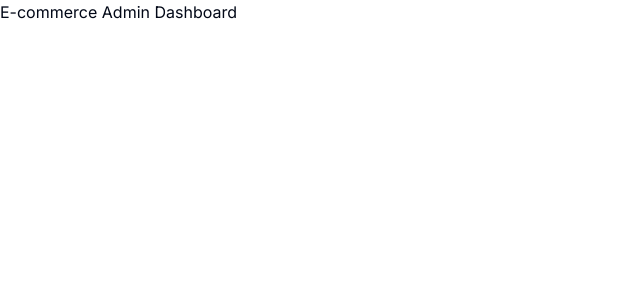
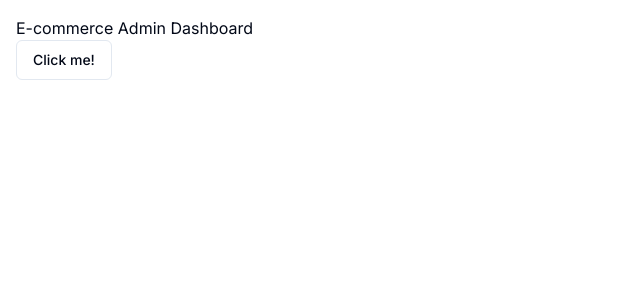
Before and after one commit to eneax/ecommerce-dashboard, a Next.js app: page / in a window 1280 px wide. Shown: the top 300 px of the page, without its empty margins (0-640 px from the left). Built offline with nearby package versions, Linux system fonts and the light colour scheme.

Commit message:
experiment with Button from shadcn-ui

```diff
--- a/app/(root)/page.tsx
+++ b/app/(root)/page.tsx
@@ -1,3 +1,12 @@
+import { Button } from "@/components/ui/button";
+
 export default function Home() {
-  return <p>E-commerce Admin Dashboard</p>;
+  return (
+    <div className="p-4">
+      <p>E-commerce Admin Dashboard</p>
+      <Button size="default" variant="outline">
+        Click me!
+      </Button>
+    </div>
+  );
 }
--- /dev/null
+++ b/components/ui/button.tsx
@@ -0,0 +1,56 @@
+import * as React from "react";
+import { Slot } from "@radix-ui/react-slot";
+import { cva, type VariantProps } from "class-variance-authority";
+
+import { cn } from "@/lib/utils";
+
+const buttonVariants = cva(
+  "inline-flex items-center justify-center rounded-md text-sm font-medium ring-offset-background transition-colors focus-visible:outline-none focus-visible:ring-2 focus-visible:ring-ring focus-visible:ring-offset-2 disabled:pointer-events-none disabled:opacity-50",
+  {
+    variants: {
+      variant: {
+        default: "bg-primary text-primary-foreground hover:bg-primary/90",
+        destructive:
+          "bg-destructive text-destructive-foreground hover:bg-destructive/90",
+        outline:
+          "border border-input bg-background hover:bg-accent hover:text-accent-foreground",
+        secondary:
+          "bg-secondary text-secondary-foreground hover:bg-secondary/80",
+        ghost: "hover:bg-accent hover:text-accent-foreground",
+        link: "text-primary underline-offset-4 hover:underline",
+      },
+      size: {
+        default: "h-10 px-4 py-2",
+        sm: "h-9 rounded-md px-3",
+        lg: "h-11 rounded-md px-8",
+        icon: "h-10 w-10",
+      },
+    },
+    defaultVariants: {
+      variant: "default",
+      size: "default",
+    },
+  }
+);
+
+export interface ButtonProps
+  extends React.ButtonHTMLAttributes<HTMLButtonElement>,
+    VariantProps<typeof buttonVariants> {
+  asChild?: boolean;
+}
+
+const Button = React.forwardRef<HTMLButtonElement, ButtonProps>(
+  ({ className, variant, size, asChild = false, ...props }, ref) => {
+    const Comp = asChild ? Slot : "button";
+    return (
+      <Comp
+        className={cn(buttonVariants({ variant, size, className }))}
+        ref={ref}
+        {...props}
+      />
+    );
+  }
+);
+Button.displayName = "Button";
+
+export { Button, buttonVariants };
--- a/package.json
+++ b/package.json
@@ -9,6 +9,7 @@
     "lint": "next lint"
   },
   "dependencies": {
+    "@radix-ui/react-slot": "^1.0.2",
     "@types/node": "20.4.4",
     "@types/react": "18.2.15",
     "@types/react-dom": "18.2.7",
```
Also changed, not shown: 1 other file (tests, documents, lock files or other folders).
